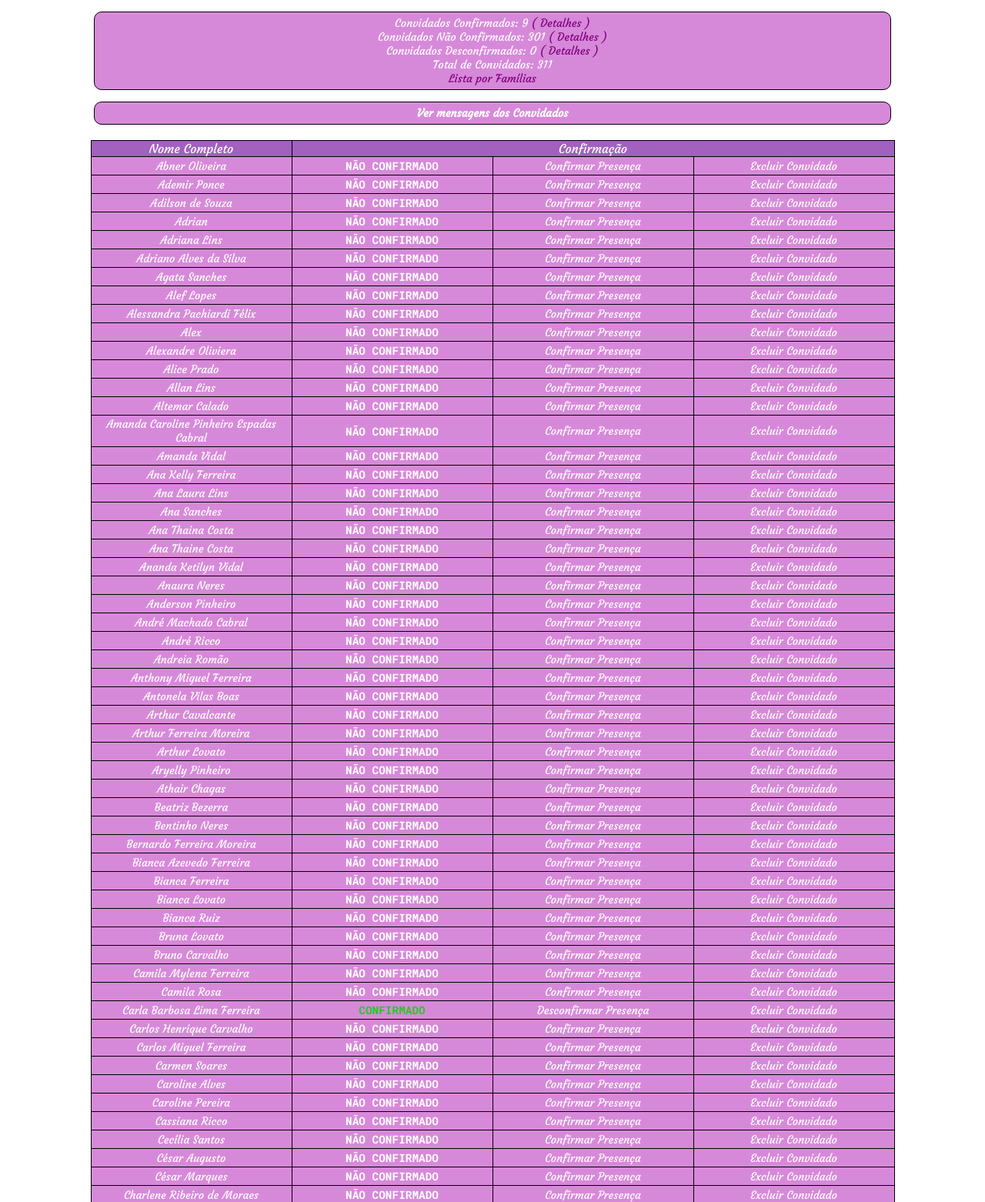
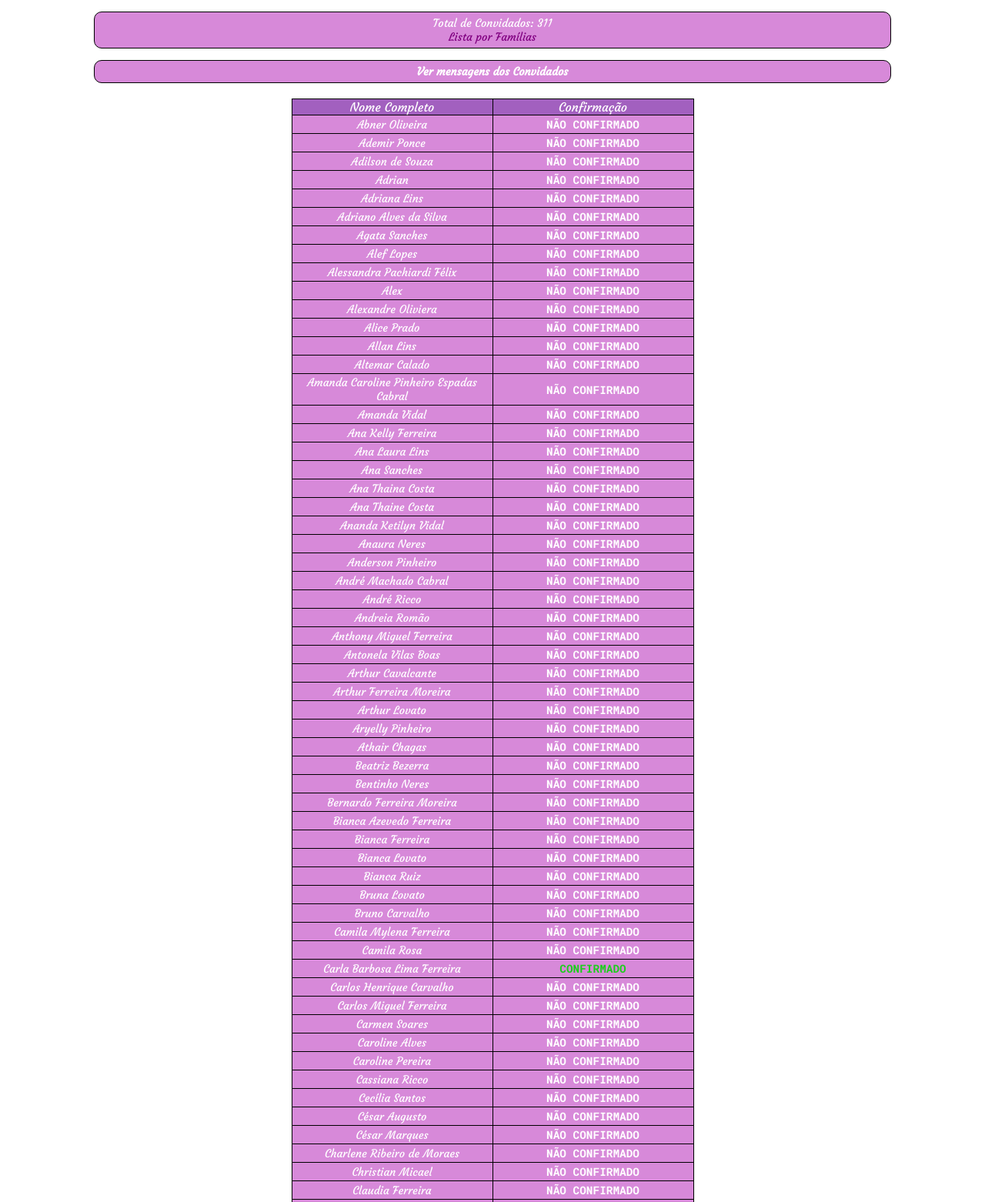
Before and after one commit to Ryk131/D-R, a PHP site: page /app/lista_convidados.php in a window 1280 px wide. Shown: the part 194-1756 px from the top of the page at 77% size. Run offline with PHP 8.4, Linux system fonts and the light colour scheme; data comes from the database, SQL or seed files in the repository; some web fonts are replaced.

Commit message:
Update lista_convidados.php

```diff
--- a/app/lista_convidados.php
+++ b/app/lista_convidados.php
@@ -46,15 +46,15 @@ unset($_SESSION['nome_convidado']);
         <?php
 
             echo "<div id='tbls'>";
-                if($_SESSION['tbtp'] != 1 && $_SESSION['tbtp'] != 4) {
-                    echo "<p>Convidados Confirmados: ".$convidados_confirmados." <a href='alt_tbl.php?tb=1'>( Detalhes )</a></p>";
-                }
-                if($_SESSION['tbtp'] != 0 && $_SESSION['tbtp'] != 4) {
-                    echo "<p>Convidados Não Confirmados: ".$convidados_nconfirmados." <a href='alt_tbl.php?tb=0'>( Detalhes )</a></p>";
-                }
-                if($_SESSION['tbtp'] != 2 && $_SESSION['tbtp'] != 4) {
-                    echo "<p>Convidados Desconfirmados: ".$convidados_dconfirmados." <a href='alt_tbl.php?tb=2'>( Detalhes )</a></p>";
-                }
+                //if($_SESSION['tbtp'] != 1 && $_SESSION['tbtp'] != 4) {
+                //    echo "<p>Convidados Confirmados: ".$convidados_confirmados." <a href='alt_tbl.php?tb=1'>( Detalhes )</a></p>";
+                //}
+                //if($_SESSION['tbtp'] != 0 && $_SESSION['tbtp'] != 4) {
+                //    echo "<p>Convidados Não Confirmados: ".$convidados_nconfirmados." <a href='alt_tbl.php?tb=0'>( Detalhes )</a></p>";
+                //}
+                //if($_SESSION['tbtp'] != 2 && $_SESSION['tbtp'] != 4) {
+                //    echo "<p>Convidados Desconfirmados: ".$convidados_dconfirmados." <a href='alt_tbl.php?tb=2'>( Detalhes )</a></p>";
+                //}
                 echo "<p>Total de Convidados: ".$convidados;
                 if($_SESSION['tbtp'] != 3) {
                     echo "<a href='alt_tbl.php?tb=3'>( Detalhes )</a></p>";
@@ -121,15 +121,15 @@ unset($_SESSION['nome_convidado']);
                                 echo "<td>".$key['nome_convidado']."</td>";
                                 if($key['confirm'] == 0){
                                     echo "<td id='inf01'>NÃO CONFIRMADO</td>";
-                                    echo "<td><a href='confirmar.php?nome=$nome'>Confirmar Presença</a></td>";
+                                    //echo "<td><a href='confirmar.php?nome=$nome'>Confirmar Presença</a></td>";
                                 } else if($key['confirm'] == 1) {
                                     echo "<td id='inf01' style='color: rgb(28, 206, 28)'>CONFIRMADO</td>";
-                                    echo "<td><a href='desconfirmar.php?nome=$nome'>Desconfirmar Presença</a></td>";
+                                    //echo "<td><a href='desconfirmar.php?nome=$nome'>Desconfirmar Presença</a></td>";
                                 } else {
                                     echo "<td id='inf01'>DESCONFIRMADO</td>";
-                                    echo "<td><a href='confirmar.php?nome=$nome'>Reconfirmar Presença</a></td>";
+                                    //echo "<td><a href='confirmar.php?nome=$nome'>Reconfirmar Presença</a></td>";
                                 }
-                                echo "<td><a href='confirm_excl.php?nome=$nome'>Excluir Convidado</a></td>";
+                                //echo "<td><a href='confirm_excl.php?nome=$nome'>Excluir Convidado</a></td>";
                             echo "</tr>";
                         }
                     echo "</tbody>";
```
